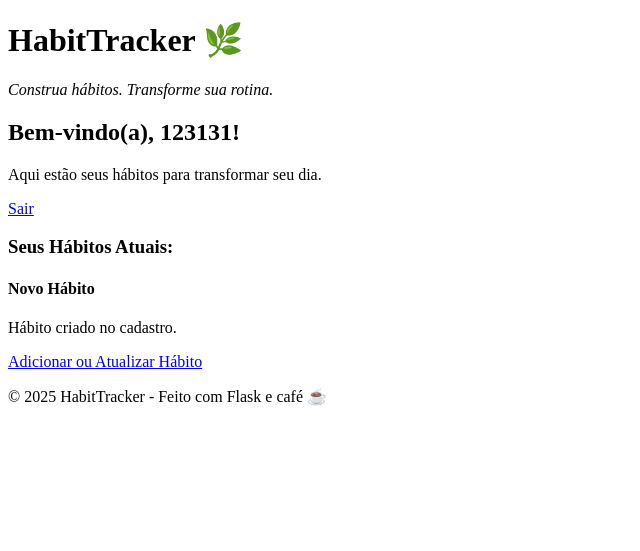
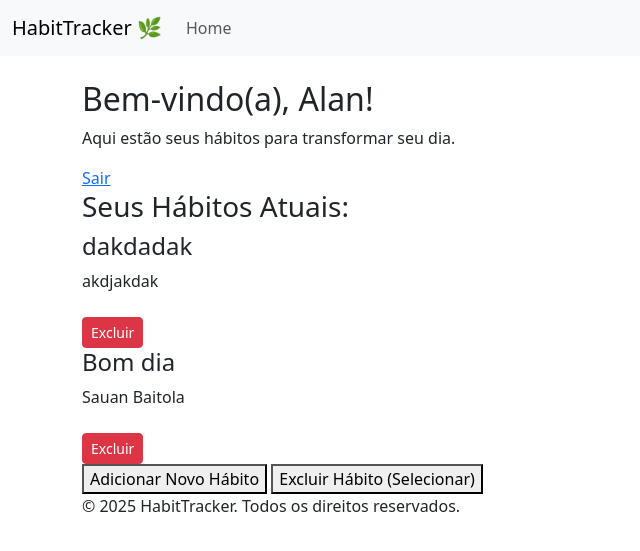
Before and after one commit to Paulinzz/HabitTracker, a Flask app: page /dashboard in a window 1280 px wide. Shown: the top 551 px of the page, without its empty margins (0-640 px from the left). Run offline with Flask 3, Linux system fonts and the light colour scheme; a user stored in the database is signed in; data comes from the database, SQL or seed files in the repository.

Commit message:
finalizado o html e flask

```diff
--- a/app.py
+++ b/app.py
@@ -1,6 +1,7 @@
 from flask import Flask, render_template, request, redirect, url_for, flash
 from flask_login import login_required, current_user, LoginManager, UserMixin, login_user, logout_user
 from flask_sqlalchemy import SQLAlchemy
+from werkzeug.security import generate_password_hash, check_password_hash
 
 app = Flask(__name__)
 app.config['SQLALCHEMY_DATABASE_URI'] = 'sqlite:///habits.db'
@@ -8,18 +9,38 @@
 
 db = SQLAlchemy(app)
 
-class Habito(db.Model, UserMixin):
+# Modelo de Usuário: APENAS esta classe deve herdar de UserMixin e lidar com autenticação
+class User(db.Model, UserMixin):
     id = db.Column(db.Integer, primary_key=True)
-    senha = db.Column(db.String(100), nullable=False)
-    usuario = db.Column(db.String(100), nullable=False, unique=True)
-    nome = db.Column(db.String(100), nullable=False)
-    descricao = db.Column(db.String(200), nullable=False)
+    username = db.Column(db.String(150), nullable=False, unique=True)
+    password_hash = db.Column(db.String(150), nullable=False) # Armazenar o hash da senha
+
+    # Relação com os hábitos: um usuário pode ter muitos hábitos
+    # 'Habit' é o nome da classe do modelo Hábito
+    # 'backref='owner'' cria um atributo 'owner' no objeto Habit para acessar o User
+    habits = db.relationship('Habit', backref='owner', lazy=True)
+
+    def set_password(self, password):
+        self.password_hash = generate_password_hash(password)
+
+    def check_password(self, password):
+        return check_password_hash(self.password_hash, password) # Usa o password_hash para a verificação
 
     def get_id(self):
         return str(self.id)
 
     def __repr__(self):
-        return f"<Habito {self.usuario}>"
+        return f"<User {self.username}>"
+
+# Modelo de Hábito: APENAS esta classe deve lidar com os detalhes dos hábitos
+class Habit(db.Model):
+    id = db.Column(db.Integer, primary_key=True)
+    name = db.Column(db.String(100), nullable=False)
+    description = db.Column(db.String(200), nullable=True) # Descrição pode ser opcional
+    user_id = db.Column(db.Integer, db.ForeignKey('user.id'), nullable=False) # Chave estrangeira para o usuário
+
+    def __repr__(self):
+        return f"<Habit {self.name} for User ID: {self.user_id}>"
 
 login_manager = LoginManager()
 login_manager.init_app(app)
@@ -27,7 +48,8 @@
 
 @login_manager.user_loader
 def load_user(user_id):
-    return Habito.query.get(int(user_id))
+    # O user_loader DEVE carregar o objeto User
+    return User.query.get(int(user_id))
 
 with app.app_context():
     db.create_all()
@@ -35,24 +57,24 @@
 @app.route('/')
 def index():
     if current_user.is_authenticated:
-        return redirect(url_for('habitos'))
+        return redirect(url_for('dashboard')) # Redireciona para o dashboard se logado
     return render_template('index.html')
 
 @app.route('/login', methods=['GET', 'POST'])
 def login():
     if current_user.is_authenticated:
-        return redirect(url_for('habitos'))
+        return redirect(url_for('dashboard'))
 
     if request.method == 'POST':
-        usuario = request.form['usuario']
-        senha = request.form['senha']
-        user = Habito.query.filter_by(usuario=usuario).first()
+        username = request.form['usuario']
+        password = request.form['senha']
+        user = User.query.filter_by(username=username).first()
 
-        if user and user.senha == senha:
+        if user and user.check_password(password): # Chama o método check_password do modelo User
             login_user(user)
             flash('Login realizado com sucesso!', 'success')
             next_page = request.args.get('next')
-            return redirect(next_page or url_for('habitos'))
+            return redirect(next_page or url_for('dashboard'))
         else:
             flash('Usuário ou senha inválidos.', 'danger')
     return render_template('login.html')
@@ -60,26 +82,78 @@
 @app.route('/register', methods=['GET', 'POST'])
 def register():
     if current_user.is_authenticated:
-        return redirect(url_for('habitos'))
+        return redirect(url_for('dashboard'))
 
     if request.method == 'POST':
-        usuario = request.form['usuario']
-        senha = request.form['senha']
-        nome = request.form.get('nome', 'Novo Hábito')
-        descricao = request.form.get('descricao', 'Hábito criado no cadastro.')
+        username = request.form['usuario']
+        password = request.form['senha']
 
-        existing_user = Habito.query.filter_by(usuario=usuario).first()
+        existing_user = User.query.filter_by(username=username).first() # Verifica se o username já existe no modelo User
         if existing_user:
             flash('Nome de usuário já existe. Por favor, escolha outro.', 'danger')
             return redirect(url_for('register'))
 
+        new_user = User(username=username)
+        new_user.set_password(password) # Hash da senha usando o método do modelo User
 
-        novo_habito = Habito(usuario=usuario, senha=senha, nome=nome, descricao=descricao)
-        db.session.add(novo_habito)
+        db.session.add(new_user)
         db.session.commit()
         flash('Usuário registrado com sucesso! Por favor, faça login.', 'success')
         return redirect(url_for('login'))
     return render_template('register.html')
+
+# Rota para o Dashboard que lista os hábitos do usuário
+@app.route('/dashboard')
+@login_required
+def dashboard(): # Nome da função agora é 'dashboard'
+    # current_user agora é um objeto User, e current_user.habits acessa os hábitos relacionados a ele
+    user_habits = current_user.habits
+    return render_template('dashboard.html', habits=user_habits)
+
+# Rota para adicionar um novo hábito (via POST do formulário no modal)
+@app.route('/add_habit', methods=['POST', 'GET']) # Método deve ser POST para submissão de formulário
+@login_required
+def add_habit():
+    if request.method == 'POST':
+        # Assegure-se que os nomes dos campos (name, description) batem com seu formulário HTML
+        name = request.form.get('habit_name')
+        description = request.form.get('description')
+
+        if not name:
+            flash('O nome do hábito é obrigatório!', 'danger')
+            return redirect(url_for('dashboard')) # Redireciona de volta para o dashboard se o nome não for fornecido
+
+        # Cria uma nova instância de Habit e a associa ao usuário logado (current_user)
+        new_habit = Habit(name=name, description=description, owner=current_user)
+        db.session.add(new_habit)
+        db.session.commit()
+        flash(f'Hábito "{name}" adicionado com sucesso!', 'success')
+        return redirect(url_for('dashboard')) # Redireciona para o dashboard após adicionar
+
+@app.route('/delete_habit', methods=['POST'])
+@login_required
+def delete_habit():
+    habit_id = request.form.get('habit_id') # Pega o ID do hábito do formulário
+
+    if not habit_id:
+        flash('Nenhum hábito foi selecionado para exclusão.', 'danger')
+        return redirect(url_for('dashboard'))
+
+    try:
+        # Tenta encontrar o hábito pelo ID e garantir que pertence ao usuário logado
+        habit_to_delete = Habit.query.filter_by(id=habit_id, user_id=current_user.id).first()
+
+        if habit_to_delete:
+            db.session.delete(habit_to_delete) # Marca o hábito para exclusão
+            db.session.commit() # Confirma a exclusão no banco de dados
+            flash(f'Hábito "{habit_to_delete.name}" excluído com sucesso!', 'success')
+        else:
+            flash('Hábito não encontrado ou você não tem permissão para excluí-lo.', 'danger')
+    except Exception as e:
+        db.session.rollback() # Em caso de erro, desfaz a operação
+        flash(f'Ocorreu um erro ao excluir o hábito: {e}', 'danger')
+
+    return redirect(url_for('dashboard'))
 
 @app.route('/logout')
 @login_required
@@ -88,27 +162,5 @@
     flash('Você foi desconectado.', 'info')
     return redirect(url_for('index'))
 
-@app.route('/dashboard')
-@login_required
-def habitos():
-
-    user_habitos = Habito.query.filter_by(id=current_user.id).all()
-    return render_template('dashboard.html', habitos=user_habitos)
-
-# Example route to add a new habit for the current user
-@app.route('/add_habit', methods=['GET', 'POST'])
-@login_required
-def add_habit():
-    if request.method == 'POST':
-        nome = request.form['nome']
-        descricao = request.form['descricao']
-
-        current_user.nome = nome
-        current_user.descricao = descricao
-        db.session.commit()
-        flash('Hábito atualizado com sucesso!', 'success')
-        return redirect(url_for('habitos'))
-    return render_template('add_habit.html') # You'll need to create this template
-
 if __name__ == '__main__':
     app.run(debug=True)
--- a/templates/base.html
+++ b/templates/base.html
@@ -3,23 +3,33 @@
 <head>
     <meta charset="UTF-8">
     <meta name="viewport" content="width=device-width, initial-scale=1.0">
-    <title>{% block title %} Habit Tracker {% endblock %}</title>
+    <title>{% block title %}Meu App Flask{% endblock %}</title>
+    <link href="https://cdn.jsdelivr.net/npm/bootstrap@5.3.3/dist/css/bootstrap.min.css" rel="stylesheet" integrity="sha384-QWTKZyjpPEjISv5WaRU9OFeRpok6YctnYmDr5pNlyT2bRjXh0JMhjY6hW+ALEwIH" crossorigin="anonymous">
     <link rel="stylesheet" href="{{ url_for('static', filename='style.css') }}">
 </head>
 <body>
     <header>
-        <h1>HabitTracker 🌿</h1>
-        <p><em>Construa hábitos. Transforme sua rotina.</em></p>
+        <nav class="navbar navbar-expand-lg navbar-light bg-light">
+            <div class="container-fluid">
+                <a class="navbar-brand" href="/">HabitTracker 🌿</a>
+                <button class="navbar-toggler" type="button" data-bs-toggle="collapse" data-bs-target="#navbarNav" aria-controls="navbarNav" aria-expanded="false" aria-label="Toggle navigation">
+                    <span class="navbar-toggler-icon"></span>
+                </button>
+                <div class="collapse navbar-collapse" id="navbarNav">
+                    <ul class="navbar-nav">
+                        <li class="nav-item">
+                            <a class="nav-link" href="/">Home</a>
+                        </li>
+                        </ul>
+                </div>
+            </div>
+        </nav>
     </header>
-
-    <main>
+    <main class="container mt-4">
         {% block content %}
-        <!-- Conteúdo específico das páginas entra aqui -->
         {% endblock %}
     </main>
 
-    <footer>
-        <p>&copy; {{ 2025 }} HabitTracker - Feito com Flask e café ☕</p>
-    </footer>
+    <script src="https://cdn.jsdelivr.net/npm/bootstrap@5.3.3/dist/js/bootstrap.bundle.min.js" integrity="sha384-YvpcrYf0tY3lHB60NNkmXc5s9fDVZLESaAA55NDzOxhy9GkcIdslK1eN7N6jIeHz" crossorigin="anonymous"></script>
 </body>
 </html>
--- a/templates/dashboard.html
+++ b/templates/dashboard.html
@@ -4,19 +4,24 @@
 
 {% block content %}
     <section class="dashboard-header">
-        <h2 class="welcome-message">Bem-vindo(a), {{ current_user.usuario }}!</h2>
+        <h2 class="welcome-message">Bem-vindo(a), {{ current_user.username }}!</h2>
         <p class="tagline">Aqui estão seus hábitos para transformar seu dia.</p>
         <a href="{{ url_for('logout') }}" class="button logout-button">Sair</a>
     </section>
 
     <section class="habits-list">
         <h3>Seus Hábitos Atuais:</h3>
-        {% if habitos %}
+        {% if habits %}
             <div class="habits-grid">
-                {% for habito in habitos %}
+                {% for habit in habits %}
                     <div class="habit-card">
-                        <h4>{{ habito.nome }}</h4>
-                        <p>{{ habito.descricao }}</p>
+                        <h4>{{ habit.name }}</h4>
+                        <p>{{ habit.description }}</p>
+                        {# Adicione um botão de exclusão direto no card #}
+                        <form action="{{ url_for('delete_habit') }}" method="POST" style="display:inline;">
+                            <input type="hidden" name="habit_id" value="{{ habit.id }}">
+                            <button type="submit" class="btn btn-sm btn-danger mt-2">Excluir</button>
+                        </form>
                     </div>
                 {% endfor %}
             </div>
@@ -26,6 +31,76 @@
     </section>
 
     <section class="action-section">
-        <a href="{{ url_for('add_habit') }}" class="button add-habit-button">Adicionar ou Atualizar Hábito</a>
+        {# Botão para abrir o Modal de Adicionar Hábito #}
+        <button type="button" class="button add-habit-button" data-bs-toggle="modal" data-bs-target="#addHabitModal">
+            Adicionar Novo Hábito
+        </button>
+
+        {# Botão para abrir o Modal de Excluir Hábito #}
+        <button type="button" class="button delete-habit-button" data-bs-toggle="modal" data-bs-target="#deleteHabitModal">
+            Excluir Hábito (Selecionar)
+        </button>
     </section>
+
+    {# Modal para Adicionar Hábito (já existente) #}
+    <div class="modal fade" id="addHabitModal" tabindex="-1" aria-labelledby="addHabitModalLabel" aria-hidden="true">
+      <div class="modal-dialog">
+        <div class="modal-content">
+          <div class="modal-header">
+            <h5 class="modal-title" id="addHabitModalLabel">Adicionar Novo Hábito</h5>
+            <button type="button" class="btn-close" data-bs-dismiss="modal" aria-label="Close"></button>
+          </div>
+          <div class="modal-body">
+            <form method="POST" action="{{ url_for('add_habit') }}">
+              <div class="mb-3">
+                <label for="habit_name" class="form-label">Nome do Hábito:</label>
+                <input type="text" class="form-control" id="habit_name" name="habit_name" required>
+              </div>
+              <div class="mb-3">
+                <label for="description" class="form-label">Descrição (Opcional):</label>
+                <textarea class="form-control" id="description" name="description" rows="3"></textarea>
+              </div>
+              <button type="submit" class="btn btn-success">Salvar Hábito</button>
+            </form>
+          </div>
+          <div class="modal-footer">
+            <button type="button" class="btn btn-secondary" data-bs-dismiss="modal">Fechar</button>
+          </div>
+        </div>
+      </div>
+    </div>
+
+    {# NOVO Modal para Excluir Hábito #}
+    <div class="modal fade" id="deleteHabitModal" tabindex="-1" aria-labelledby="deleteHabitModalLabel" aria-hidden="true">
+      <div class="modal-dialog">
+        <div class="modal-content">
+          <div class="modal-header">
+            <h5 class="modal-title" id="deleteHabitModalLabel">Excluir Hábito</h5>
+            <button type="button" class="btn-close" data-bs-dismiss="modal" aria-label="Close"></button>
+          </div>
+          <div class="modal-body">
+            <form method="POST" action="{{ url_for('delete_habit') }}">
+              <div class="mb-3">
+                <label for="habit_to_delete" class="form-label">Selecione o Hábito para Excluir:</label>
+                <select class="form-select" id="habit_to_delete" name="habit_id" required>
+                  <option value="">-- Selecione um Hábito --</option>
+                  {% for habit in habits %}
+                    <option value="{{ habit.id }}">{{ habit.name }}</option>
+                  {% endfor %}
+                </select>
+              </div>
+              <button type="submit" class="btn btn-danger">Confirmar Exclusão</button>
+            </form>
+          </div>
+          <div class="modal-footer">
+            <button type="button" class="btn btn-secondary" data-bs-dismiss="modal">Fechar</button>
+          </div>
+        </div>
+      </div>
+    </div>
+
+    <section class="footer">
+        <p>&copy; 2025 HabitTracker. Todos os direitos reservados.</p>
+    </section>
+
 {% endblock %}
```
Also changed, not shown: instance/habits.db.
